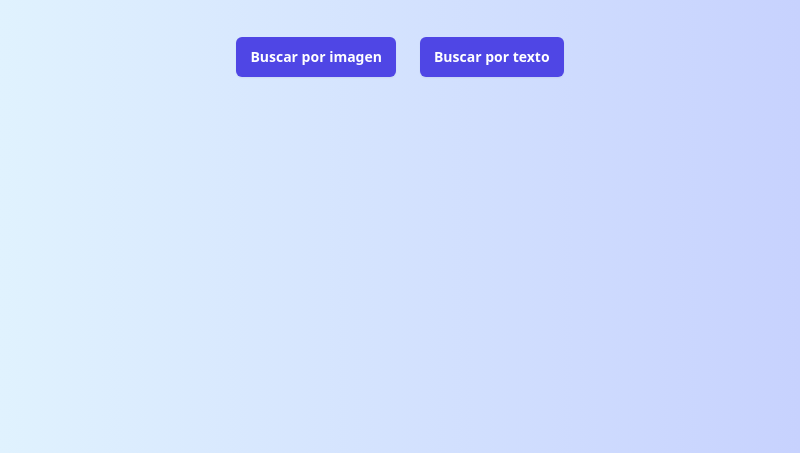
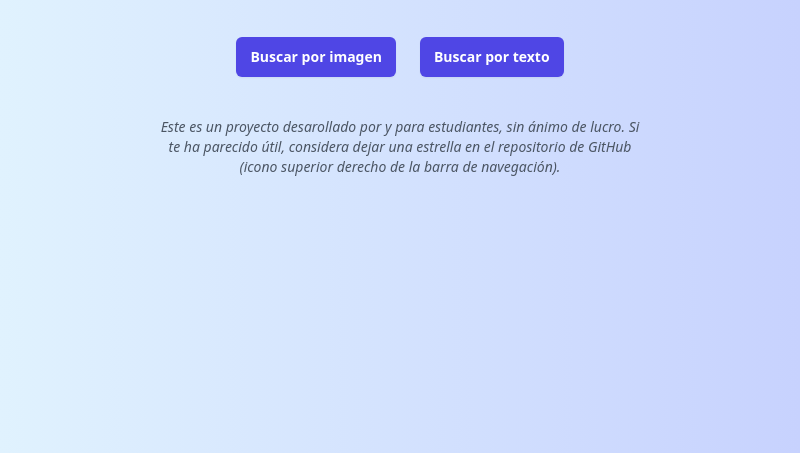
Before and after one commit to erlete/algebruh, an Electron app: page src/index.html in a window 800 px wide. Shown: the part 347-800 px from the top of the page. Drawn offline with Linux system fonts and the light colour scheme.

Commit message:
Add information and update styles

```diff
--- a/src/index.html
+++ b/src/index.html
@@ -66,6 +66,10 @@
         </a>
       </div>
 
+      <p class="mt-10 w-[30rem] text-sm italic text-gray-600">
+        Este es un proyecto desarollado por y para estudiantes, sin ánimo de lucro. Si te ha parecido útil, considera dejar una estrella en el repositorio de GitHub (icono superior derecho de la barra de navegación).
+      </p>
+
     </div>
 
   </main>
```
Also changed, not shown: src/styles/output.css.
